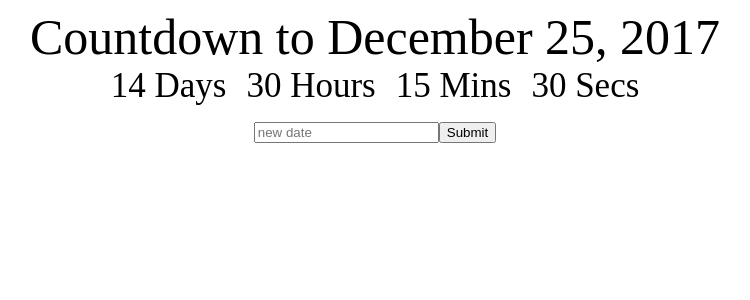
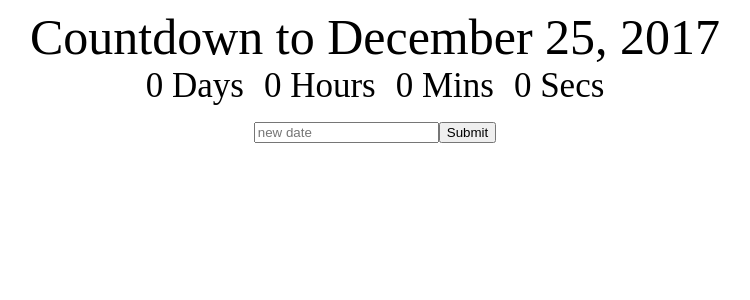
Before and after one commit to ikiru/countdown, a React (Create React App) app: page / in a window 1280 px wide. Shown: the top 300 px of the page, without its empty margins (265-1015 px from the left). Built offline with nearby package versions, Linux system fonts and the light colour scheme.

Commit message:
Clock added

```diff
--- a/src/App.jsx
+++ b/src/App.jsx
@@ -1,4 +1,5 @@
 import React, { Component } from "react";
+import Clock from "./Clock";
 import "./App.css";
 
 class App extends Component {
@@ -19,10 +20,7 @@
       <div className="App">
         <div className="App-title">Countdown to {this.state.deadline}</div>
         <div>
-          <div className="Clock-days">14 Days</div>
-          <div className="Clock-hours">30 Hours</div>
-          <div className="Clock-minutes">15 Mins</div>
-          <div className="Clock-seconds">30 Secs</div>
+          <Clock />
         </div>
         <div>
           <input
--- /dev/null
+++ b/src/Clock.jsx
@@ -0,0 +1,26 @@
+import React, { Component } from "react";
+import "./App.css";
+
+class Clock extends Component {
+  constructor(props) {
+    super(props);
+    this.state = {
+      days: 0,
+      hours: 0,
+      minutes: 0,
+      seconds: 0
+    };
+  }
+  render() {
+    return (
+      <div>
+        <div className="Clock-days">{this.state.days} Days</div>
+        <div className="Clock-hours">{this.state.hours} Hours</div>
+        <div className="Clock-minutes">{this.state.minutes} Mins</div>
+        <div className="Clock-seconds">{this.state.seconds} Secs</div>
+      </div>
+    );
+  }
+}
+
+export default Clock;
```
